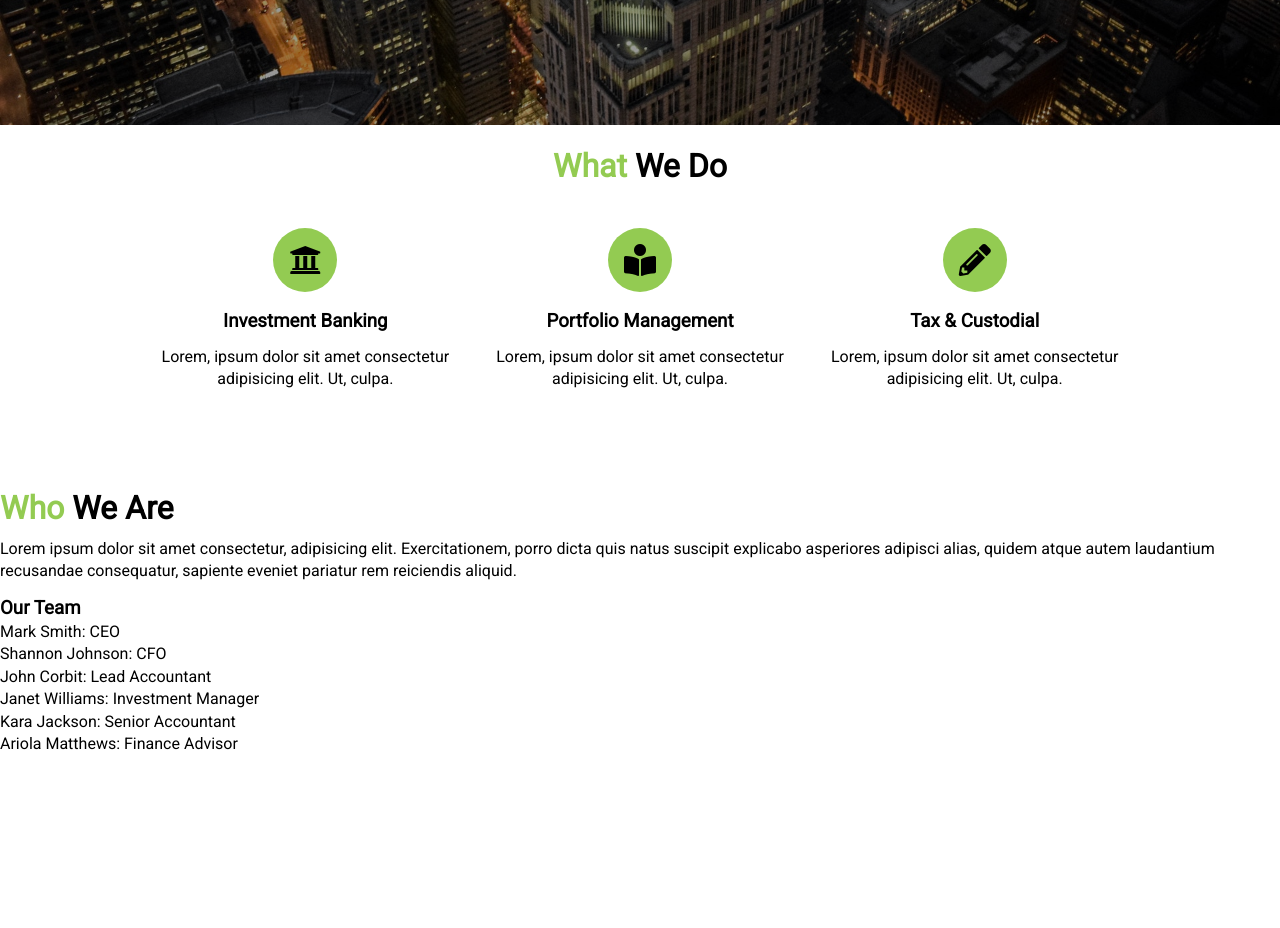
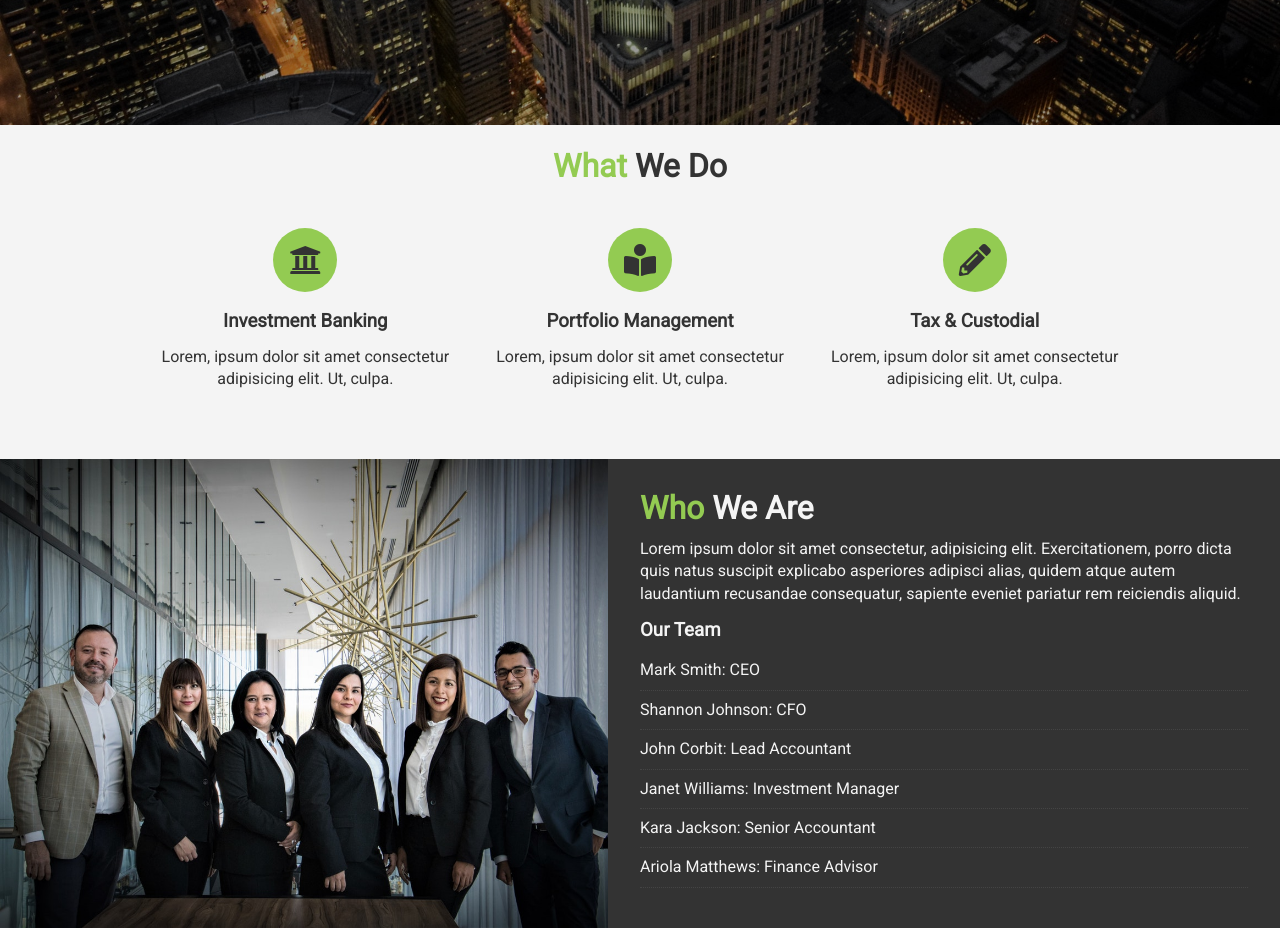
Before and after one commit to barrosdaniel/AcademicProjects-21EdgeLedger, a plain HTML site: page index.html in a window 1280 px wide. Shown: the part 680-1608 px from the top of the page. Before the commit the page ends 1467 px from the top, so only its background shows below. Drawn offline with Linux system fonts and the light colour scheme.

Commit message:
feature: Add Who We Are section styling and layout

```diff
--- a/css/style.css
+++ b/css/style.css
@@ -11,6 +11,8 @@
   --color-primary-dark-1: #7ab436;
 
   --color-gray-dark-2: #333;
+  --color-gray-dark-1: #444;
+  --color-gray-light-1: #f4f4f4;
   /* Other */
   --border-radius: 5px;
 }
@@ -59,12 +61,34 @@ p {
   padding: 3rem 0;
 }
 
+.p-1 {
+  padding: 1.5rem;
+}
+
+.p-2 {
+  padding: 2rem;
+}
+
+.p-3 {
+  padding: 3rem;
+}
+
 .text-center {
   text-align: center;
 }
 
 .text-primary {
   color: var(--color-primary);
+}
+
+.bg-light {
+  background-color: var(--color-gray-light-1);
+  color: var(--color-gray-dark-2);
+}
+
+.bg-dark {
+  background-color: var(--color-gray-dark-2);
+  color: var(--color-gray-light-1);
 }
 
 .l-heading {
@@ -82,6 +106,15 @@ p {
 .lead {
   font-size: 1.3rem;
   margin-bottom: 2rem;
+}
+
+.list {
+  margin: 0.5rem 0;
+}
+
+.list li {
+  padding: 0.5rem 0;
+  border-bottom: 1px dotted var(--color-gray-dark-1);
 }
 
 .btn:link,
@@ -180,3 +213,21 @@ p {
   border-radius: 50%;
   margin-bottom: 1rem;
 }
+
+/* Who We Are ////////////////////////////////////////////////////////*/
+.who {
+  display: flex;
+}
+
+.who > * {
+  flex: 1;
+}
+.who__img {
+  background: url(../img/people.jpg) no-repeat center center/cover;
+}
+.who__text {
+}
+.who__list {
+}
+.who__list-item {
+}
--- a/index.html
+++ b/index.html
@@ -106,7 +106,7 @@
     <!-- Who We Are Setion -->
     <section id="who" class="who">
       <div class="who__img"></div>
-      <div class="who__text bg-dark py-2">
+      <div class="who__text bg-dark p-2">
         <h2 class="m-heading">
           <span class="text-primary">Who</span>&nbsp;We Are
         </h2>
@@ -117,13 +117,13 @@
           sapiente eveniet pariatur rem reiciendis aliquid.
         </p>
         <h3>Our Team</h3>
-        <ul class="who__list">
-          <li class="who__list-items">Mark Smith: CEO</li>
-          <li class="who__list-items">Shannon Johnson: CFO</li>
-          <li class="who__list-items">John Corbit: Lead Accountant</li>
-          <li class="who__list-items">Janet Williams: Investment Manager</li>
-          <li class="who__list-items">Kara Jackson: Senior Accountant</li>
-          <li class="who__list-items">Ariola Matthews: Finance Advisor</li>
+        <ul class="who__list list">
+          <li class="who__list-item">Mark Smith: CEO</li>
+          <li class="who__list-item">Shannon Johnson: CFO</li>
+          <li class="who__list-item">John Corbit: Lead Accountant</li>
+          <li class="who__list-item">Janet Williams: Investment Manager</li>
+          <li class="who__list-item">Kara Jackson: Senior Accountant</li>
+          <li class="who__list-item">Ariola Matthews: Finance Advisor</li>
         </ul>
       </div>
     </section>
```
